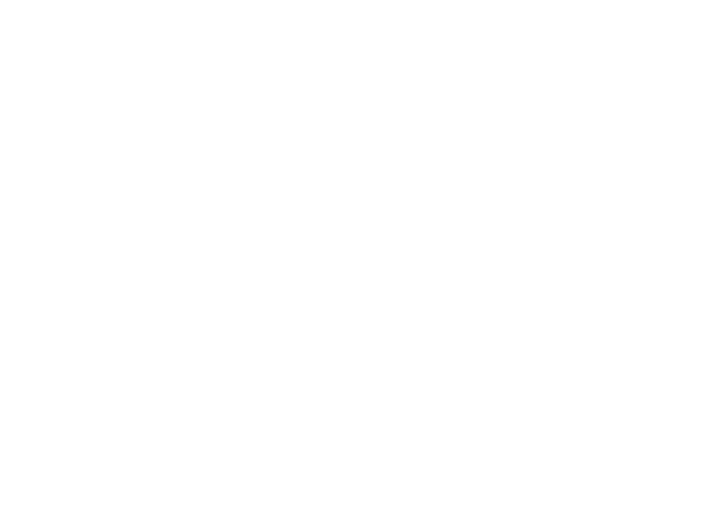
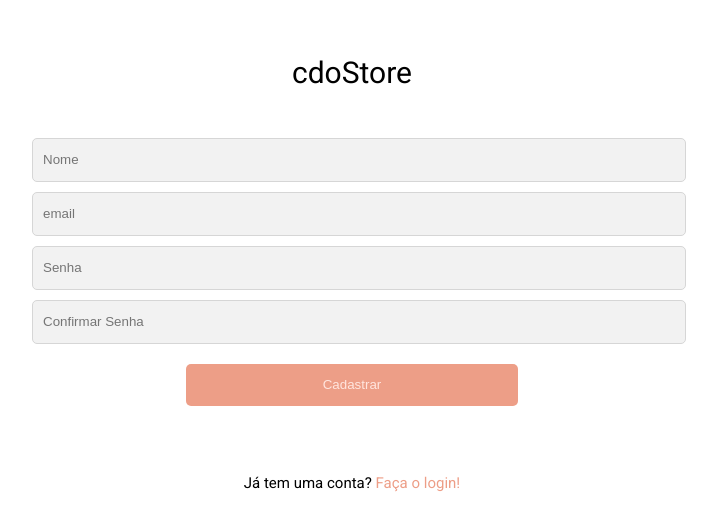
Before and after one commit to Nicoladla/cdoStore_front-end, a React (Create React App) app: page /sign-up in a window 1280 px wide. Before the commit this address had no page. Shown: the part 126-656 px from the top of the page, without its empty margins (288-1005 px from the left). Built offline with nearby package versions, Linux system fonts and the light colour scheme.

Commit message:
feat: sign-in

```diff
--- a/public/index.html
+++ b/public/index.html
@@ -1,5 +1,5 @@
 <!DOCTYPE html>
-<html lang="en">
+<html lang="pt-br">
   <head>
     <meta charset="utf-8" />
     <meta name="viewport" content="width=device-width, initial-scale=1" />
@@ -8,7 +8,7 @@
       name="description"
       content="Web site created using create-react-app"
     />
-    <title>React App</title>
+    <title>cdoStore</title>
     <link rel="preconnect" href="https://fonts.googleapis.com">
     <link rel="preconnect" href="https://fonts.gstatic.com" crossorigin>
     <link href="https://fonts.googleapis.com/css2?family=Roboto:ital,wght@0,300;0,400;0,500;0,700;0,900;1,100&display=swap" rel="stylesheet">
--- a/src/App.js
+++ b/src/App.js
@@ -1,9 +1,12 @@
 import { useState } from "react";
 import { BrowserRouter, Route, Routes } from "react-router-dom";
+
 import GlobalStyle from "./assets/styles/GlobalStyle";
 import ResetCss from "./assets/styles/ResetCss";
+
 import AuthContext from "./contexts/AuthContext";
 import SignIn from "./pages/Authentication/SignIn";
+import SignUp from "./pages/Authentication/SignUp";
 import Home from "./pages/Home/Home";
 import MyCart from "./pages/MyCart/MyCart";
 
@@ -14,10 +17,12 @@ function App() {
     <>
       <ResetCss />
       <GlobalStyle />
+
       <AuthContext.Provider value={{ auth, setAuth }}>
         <BrowserRouter>
           <Routes>
             <Route path="/sign-in" element={<SignIn />} />
+            <Route path="/sign-up" element={<SignUp />} />
             <Route path="/" element={<Home />} />
             <Route path="/my-cart" element={<MyCart />} />
           </Routes>
--- a/src/assets/styles/GlobalStyle.js
+++ b/src/assets/styles/GlobalStyle.js
@@ -21,6 +21,21 @@ a{
 a:visited{
   color: none;
 }
+
+input{
+  background-color: #f2f2f2;
+  border: 1px solid #d6d6d6;
+  border-radius: 5px;
+  width: 100%;
+  height: 40px;
+  margin-bottom: 10px;
+  padding-left: 10px;
+  outline: none;
+
+  &:disabled{
+    background-color: #e3e3e3;
+  }
+}
 `;
 
 export default GlobalStyle;
--- /dev/null
+++ b/src/components/FormSignUp.js
@@ -0,0 +1,207 @@
+import { useRef, useState } from "react";
+import { useNavigate } from "react-router-dom";
+import axios from "axios";
+import styled from "styled-components";
+import swal from "sweetalert";
+
+import API_URLs from "../constants/URLS";
+import { ThreeDots } from "react-loader-spinner";
+
+export default function FormSignUp() {
+  const navigate = useNavigate();
+
+  const inputConfirmPassword = useRef();
+  const inputEmail = useRef();
+
+  const [registrationData, setRegistrationData] = useState({
+    name: "",
+    email: "",
+    password: "",
+    confirmPassword: "",
+  });
+  const [isRegistering, setIsRegistering] = useState(false);
+  const [messageError, setMessageError] = useState({
+    confirmPassword: "",
+    email: "",
+  });
+
+  function updateRegistrationData(e) {
+    setRegistrationData({
+      ...registrationData,
+      [e.target.name]: e.target.value,
+    });
+
+    clearValidationError(e);
+  }
+
+  function clearValidationError(e) {
+    if (messageError[e.target.name] !== "") {
+      setMessageError({ ...messageError, [e.target.name]: "" });
+
+      if (e.target.name === "email") {
+        inputEmail.current.style.border = "1px solid #d6d6d6";
+      } else {
+        inputConfirmPassword.current.style.border = "1px solid #d6d6d6";
+      }
+    }
+  }
+
+  function validatePasswords(e) {
+    e.preventDefault();
+
+    const passwordsSame =
+      registrationData.password === registrationData.confirmPassword;
+
+    if (!passwordsSame) {
+      setMessageError({
+        ...messageError,
+        confirmPassword: "Senha de confirmação inválida",
+      });
+
+      inputConfirmPassword.current.style.border = "1px solid #db0404";
+      inputConfirmPassword.current.focus();
+      return;
+    }
+
+    registerUser();
+  }
+
+  function registerUser() {
+    setIsRegistering(true);
+
+    const newRegistrationData = { ...registrationData };
+    delete newRegistrationData.confirmPassword;
+
+    axios
+      .post(API_URLs.signUp, newRegistrationData)
+      .then(rumResponse)
+      .catch(rumError);
+  }
+
+  function rumResponse() {
+    setIsRegistering(false);
+    setTimeout(() => navigate("/sign-in"), 2100);
+
+    swal({
+      icon: "success",
+      text: "O usuário foi cadastrado com sucesso!",
+      timer: 2000,
+      buttons: false,
+    });
+  }
+
+  function rumError(err) {
+    setIsRegistering(false);
+
+    if (err.response.status === 409) {
+      setMessageError({
+        ...messageError,
+        email: err.response.data.message,
+      });
+      inputEmail.current.style.border = "1px solid #db0404";
+      inputEmail.current.focus();
+      return;
+    }
+
+    swal({
+      icon: "error",
+      text: `${err.response.data.message}`,
+    });
+  }
+
+  return (
+    <>
+      <Form onSubmit={validatePasswords}>
+        <input
+          type="text"
+          name="name"
+          placeholder="Nome"
+          minLength={3}
+          value={registrationData.name}
+          onChange={updateRegistrationData}
+          disabled={isRegistering}
+          required
+        />
+        <input
+          ref={inputEmail}
+          type="email"
+          name="email"
+          placeholder="email"
+          value={registrationData.email}
+          onChange={updateRegistrationData}
+          disabled={isRegistering}
+          required
+        />
+        <p>{messageError.email}</p>
+        <input
+          type="password"
+          name="password"
+          placeholder="Senha"
+          minLength={6}
+          value={registrationData.password}
+          onChange={updateRegistrationData}
+          disabled={isRegistering}
+          required
+        />
+        <input
+          ref={inputConfirmPassword}
+          type="password"
+          name="confirmPassword"
+          placeholder="Confirmar Senha"
+          minLength={6}
+          value={registrationData.confirmPassword}
+          onChange={updateRegistrationData}
+          disabled={isRegistering}
+          required
+        />
+        <p>{messageError.confirmPassword}</p>
+
+        <button type="submit" disabled={isRegistering}>
+          {isRegistering ? (
+            <ThreeDots
+              height="80"
+              width="80"
+              radius="9"
+              color="#ffe5de"
+              ariaLabel="three-dots-loading"
+              wrapperStyle={{}}
+              wrapperClassName=""
+              visible={true}
+            />
+          ) : (
+            "Cadastrar"
+          )}
+        </button>
+      </Form>
+    </>
+  );
+}
+
+const Form = styled.form`
+  width: 50%;
+  display: flex;
+  flex-direction: column;
+
+  p {
+    color: #db0404;
+    font-size: 13px;
+    margin: -5px 0 5px 2px;
+  }
+
+  button {
+    background-color: #ed9e87;
+    color: #ffe5de;
+    width: 50%;
+    height: 40px;
+    margin: 10px auto 70px;
+    border-radius: 5px;
+    border: none;
+    display: flex;
+    justify-content: center;
+    align-items: center;
+  }
+
+  button:disabled {
+    opacity: 0.7;
+  }
+`;
--- /dev/null
+++ b/src/pages/Authentication/SignUp.js
@@ -0,0 +1,39 @@
+import { Link } from "react-router-dom";
+import styled from "styled-components";
+
+import FormSignUp from "../../components/FormSignUp";
+
+export default function SignUp() {
+  return (
+    <ScreeSignUp>
+      <header>cdoStore</header>
+
+      <FormSignUp />
+
+      <p>
+        Já tem uma conta? <Link to="/sign-in">Faça o login!</Link>
+      </p>
+    </ScreeSignUp>
+  );
+}
+
+const ScreeSignUp = styled.div`
+  width: 100vw;
+  min-height: 100vh;
+  display: flex;
+  flex-direction: column;
+  justify-content: center;
+  align-items: center;
+
+  header {
+    margin-bottom: 50px;
+    font-size: 30px;
+  }
+
+  p {
+    font-size: 15px;
+  }
+  a {
+    color: #ed9e87;
+  }
+`;
```
